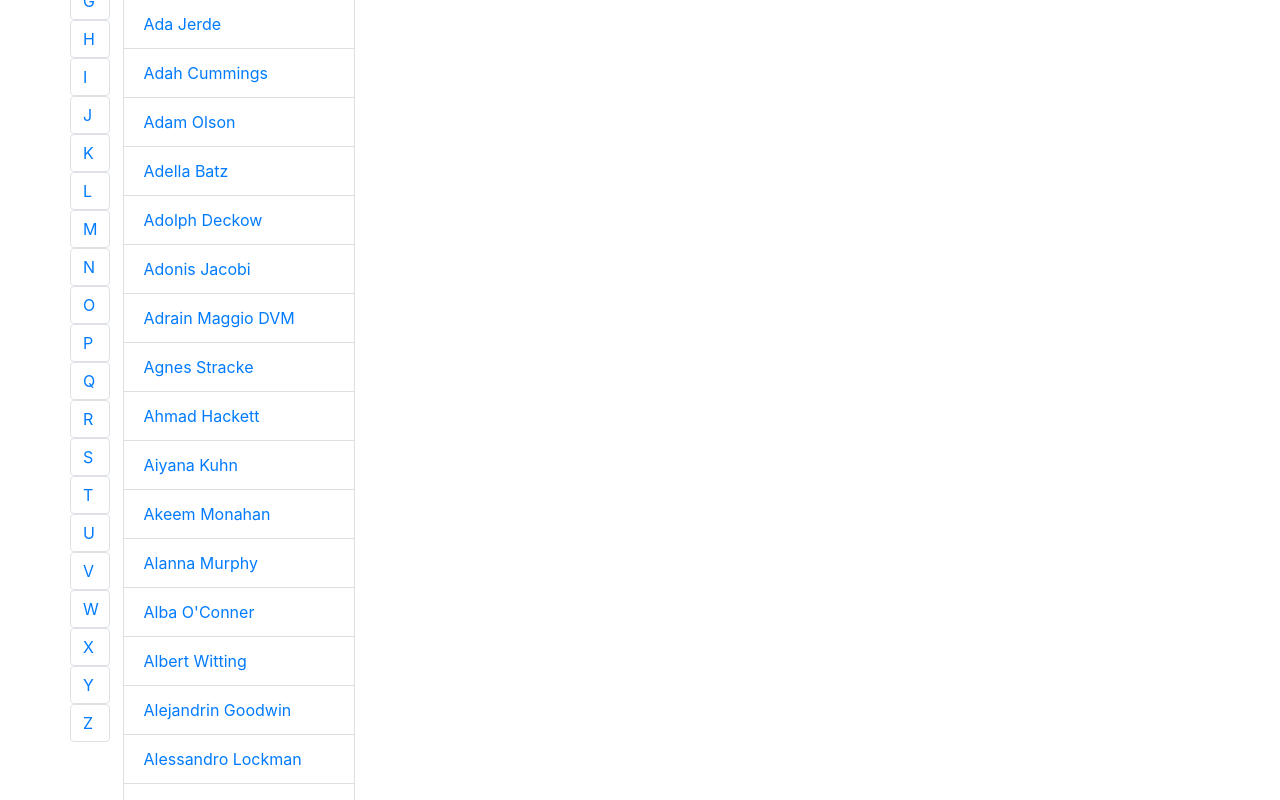
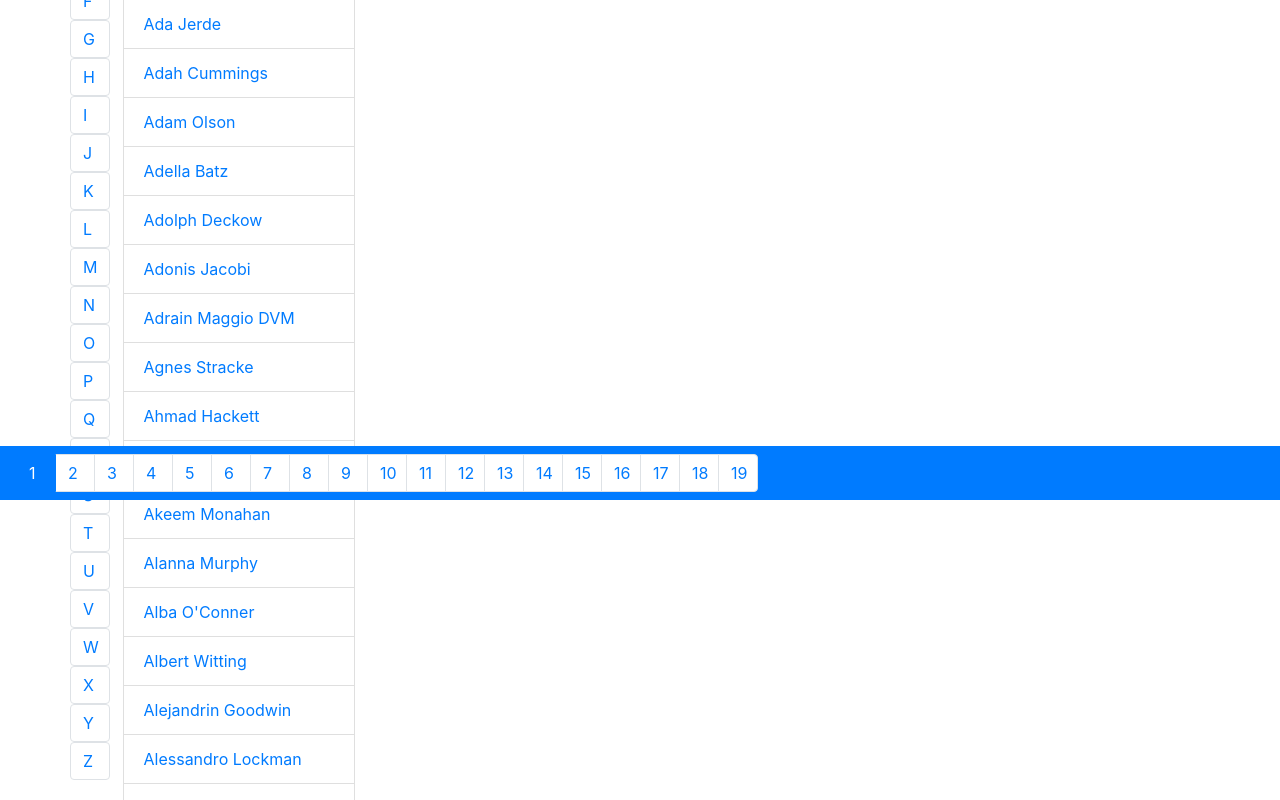
Before and after one commit to vairojarela/contacts-goldenspear, a React (Create React App) app: page / in a window 1280 px wide. Shown: the part 300-1100 px from the top of the page. Built offline with nearby package versions, Linux system fonts and the light colour scheme.

Commit message:
almost done

```diff
--- a/src/App.js
+++ b/src/App.js
@@ -1,11 +1,9 @@
 import React from "react";
 import { BrowserRouter as Router, Route, Switch } from "react-router-dom";
 import "./App.css";
-import Loading from "./components/Loading";
-import { Container, Row, Col } from "react-bootstrap";
+import { Container, Row } from "react-bootstrap";
 
 import Contacts from "./components/Contacts";
-import NotFound from "./components/NotFound";
 import routes from "./routes/routes";
 import ContactDetails from "./components/ContactDetails";
 
--- a/src/components/Alphabet.js
+++ b/src/components/Alphabet.js
@@ -2,14 +2,13 @@ import React from "react";
 import { Pagination } from "react-bootstrap";
 
 const Alphabet = ({ handleButtonClick, letter }) => {
-  const alphabet = "abcdefghijklmnopqrstuvwxyz".toUpperCase().split("");
+  const alphabet = "#abcdefghijklmnopqrstuvwxyz".toUpperCase().split("");
   return alphabet.map((x, index) => {
     return (
-      <Pagination>
+      <Pagination key={index}>
         <Pagination.Item
           active={x === letter}
           onClick={e => handleButtonClick(e)}
-          key={index}
         >
           {x}
         </Pagination.Item>
--- a/src/components/Contacts.js
+++ b/src/components/Contacts.js
@@ -35,15 +35,20 @@ class Contacts extends Component {
   }
 
   handleButtonClick = event => {
-    const { allClients } = this.state;
-    const letter = event.target.innerText;
+    let { allClients, letter } = this.state;
+    if (event.target.innerText === "#")
+      return this.setState({ filtered: allClients, letter: "#", pages: 20 });
+    else letter = event.target.innerText;
+    const n = event.target.innerText;
+
     const startsWithN = allClients.filter(
       client => client.name.charAt(0) === letter
     );
-
     this.setState({
-      filtered: [...startsWithN],
-      letter
+      filtered: startsWithN,
+      letter: n,
+      pages: Math.ceil(startsWithN.length / 50),
+      page: 1
     });
   };
 
@@ -53,8 +58,8 @@ class Contacts extends Component {
     const filteredClients = allClients.filter(person =>
       person.name.toLowerCase().includes(searchTerm.toLocaleLowerCase())
     );
-    console.log(filteredClients.length);
     this.setState({
+      startsWithN: null,
       offset: 50,
       page: 1,
       searchTerm,
@@ -64,8 +69,12 @@ class Contacts extends Component {
   };
 
   handlePagination = e => {
-    const { allClients, filtered, offset, pages, page } = this.state;
+    const { allClients } = this.state;
+    //Check if its a link
     if (e.target.tagName.toLowerCase() === "a") {
+      /*  if (startsWithN) {
+        this.setState({ filtered: startsWithN.slice(offset, 50) });
+      } */
       this.setState({
         page: +e.target.innerText,
         filtered: allClients.slice(
@@ -77,20 +86,11 @@ class Contacts extends Component {
     }
   };
 
-  next = e => {
-    let { page } = this.state;
-    console.log(page);
-    page++;
-    this.setState({
-      page
-    });
-  };
-
   render() {
-    let { filtered, searchTerm, letter, pages, page } = this.state;
+    let { filtered, searchTerm, letter, pages, page, startsWithN } = this.state;
     let renderedClients = [];
-    if (!(filtered.length === 0)) {
-      for (let i = 0; i < filtered.length; i++) {
+    if (!(filtered.length === 0 && startsWithN)) {
+      for (let i = 0; i < 50 && i < filtered.length; i++) {
         renderedClients.push(
           <ListGroup key={i} variant="flush">
             <Link to={`/${filtered[i].id}`}>
@@ -100,7 +100,6 @@ class Contacts extends Component {
         );
       }
     }
-    console.log(renderedClients);
     return (
       <Col sm={3} className="no-gutters padding-0 hidden-xs">
         <NavBar handleInputChange={this.handleInputChange} thisClient={null} />
@@ -122,7 +121,8 @@ class Contacts extends Component {
             ) : null}
             <Card>{renderedClients}</Card>
           </Col>
-          <Navbar bg="primary">
+          <Col md={10}>
+            <Navbar bg="primary" fixed="bottom" style={{ zIndex: "1000" }}>
               <Pagination>
                 {/*  <Pagination.First />
             <Pagination.Prev /> */}
@@ -147,6 +147,7 @@ class Contacts extends Component {
             <Pagination.Last /> */}
               </Pagination>
             </Navbar>
+          </Col>
         </Row>
       </Col>
     );
--- a/src/components/NotFound.js
+++ /dev/null
@@ -1,7 +0,0 @@
-import React from "react";
-
-const NotFound = () => {
-  return <div>404</div>;
-};
-
-export default NotFound;
```
Lines whose indentation alone changed are shown as unchanged.
